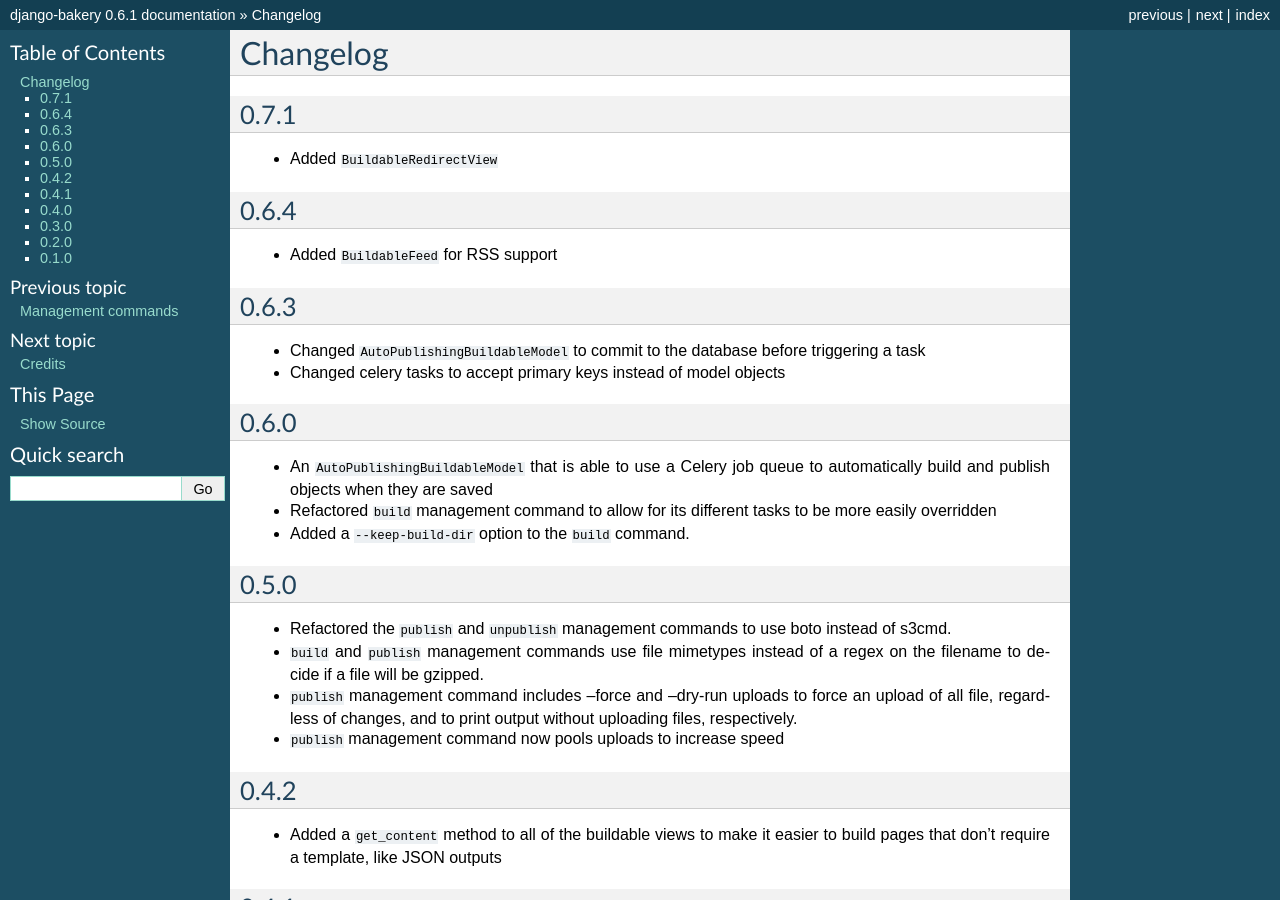
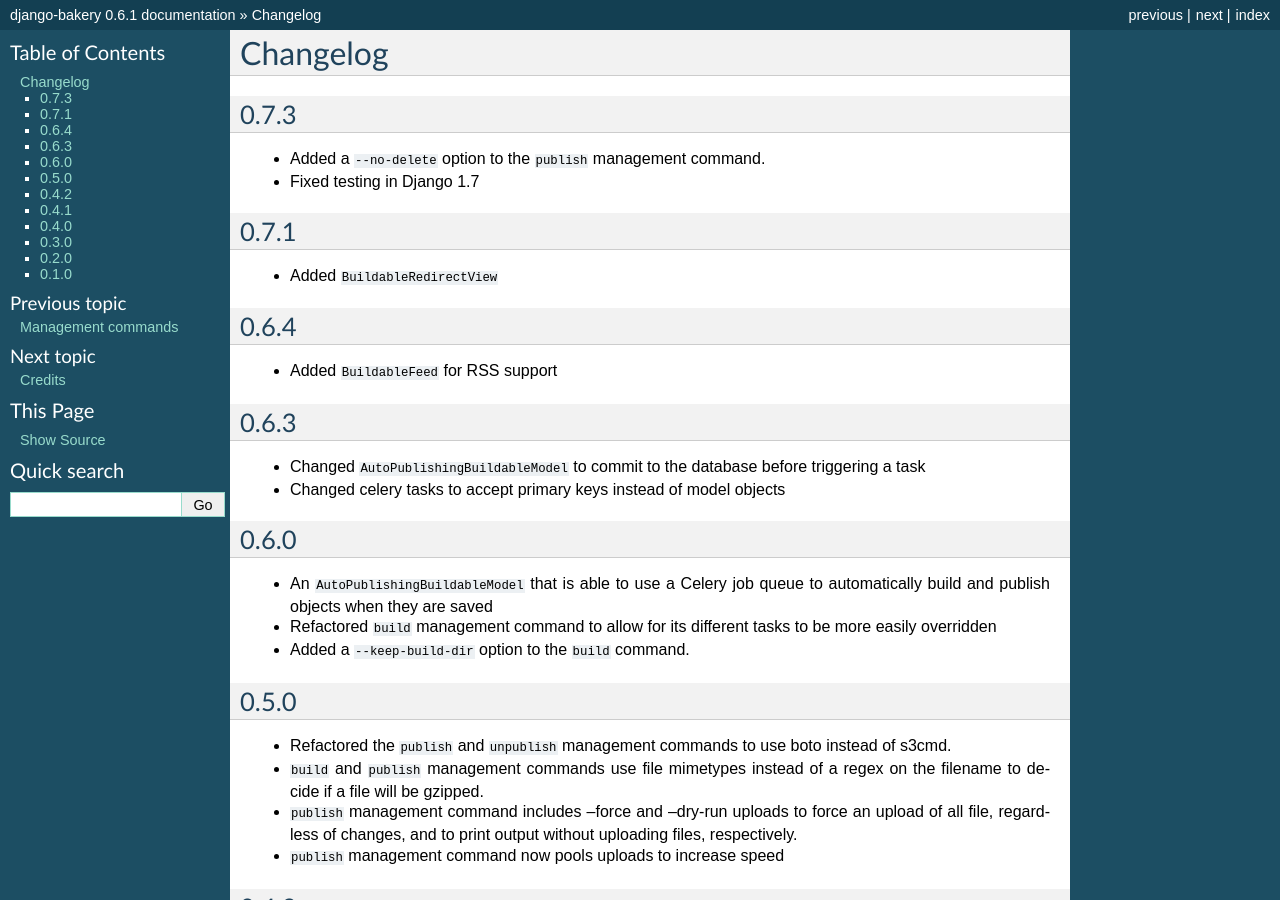
Before and after one commit to Sibizwan5/django-bakery, a Sphinx documentation site: the page built from docs/changelog.rst, in a window 1280 px wide and 900 px high. Built offline with Sphinx 7.4.7, drawn with Linux system fonts in a browser that asks for light colours.

Commit message:
Upgraded to version 0.7.3

```diff
--- a/docs/changelog.rst
+++ b/docs/changelog.rst
@@ -1,5 +1,11 @@
 Changelog
 =========
+
+0.7.3
+-----
+
+* Added a ``--no-delete`` option to the ``publish`` management command.
+* Fixed testing in Django 1.7
 
 0.7.1
 -----
--- a/setup.py
+++ b/setup.py
@@ -84,7 +84,7 @@ class TestCommand(Command):
 
 setup(
     name='django-bakery',
-    version='0.7.2',
+    version='0.7.3',
     description='A set of helpers for baking your Django site out as flat files',
     author='The Los Angeles Times Data Desk',
     author_email='datadesk@latimes.com',
```
Also changed, not shown: .travis.yml.
